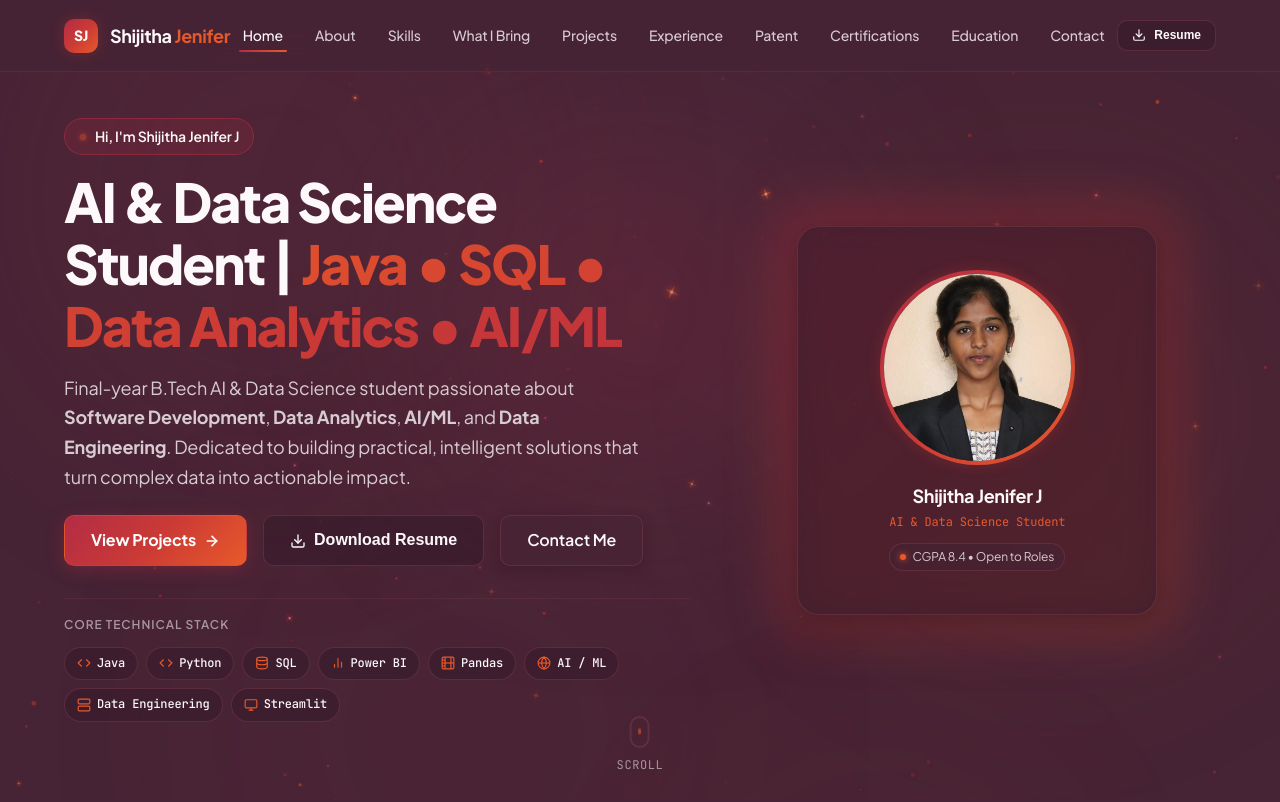
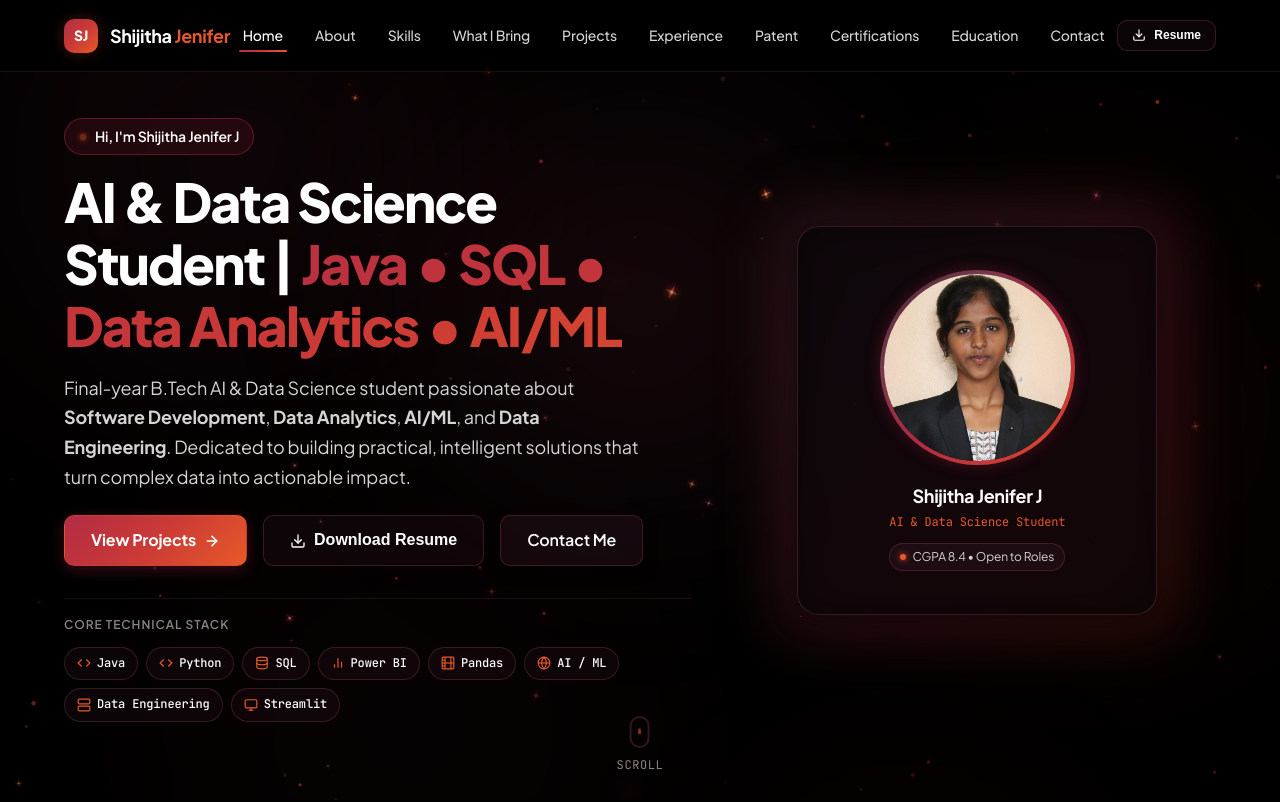
Before and after one commit to shijithajenifer/PortFolio, a plain HTML site: page index.html in a window 1280 px wide. Shown: the top 802 px of the page. Drawn offline with Linux system fonts and the light colour scheme; animation ran at ten frames a second.

Commit message:
Update visual color theme to deep black with burgundy, crimson, and orange accents

```diff
--- a/styles/components.css
+++ b/styles/components.css
@@ -1,10 +1,10 @@
 /* ==========================================================================
    COMPONENTS.CSS - UI COMPONENTS, CARDS, BUTTONS, BADGES, MODALS
-   Shijitha Jenifer J - Personal Portfolio (Deep Plum + Crimson/Orange Theme)
+   Shijitha Jenifer J - Personal Portfolio (Black + Burgundy/Crimson/Orange)
    ========================================================================== */
 
 /* --------------------------------------------------------------------------
-   0. GLOBAL AMBIENT BACKGROUND & GLOW ORB SYSTEM
+   0. GLOBAL AMBIENT BACKGROUND & GLOW ORB SYSTEM (10-15% Subtle Glows)
    -------------------------------------------------------------------------- */
 .bg-ambient-layer {
   position: fixed;
@@ -12,7 +12,7 @@
   pointer-events: none;
   z-index: 0;
   overflow: hidden;
-  background-color: var(--bg-primary);
+  background-color: #000000;
 }
 
 .bg-ambient-canvas {
@@ -28,50 +28,51 @@
 .bg-glow-orb {
   position: absolute;
   border-radius: 50%;
-  filter: blur(85px);
+  filter: blur(95px);
   pointer-events: none;
   will-change: transform, opacity;
   z-index: 0;
+  opacity: 0.18;
 }
 
 .bg-glow-orb-1 {
-  top: -120px;
-  left: -100px;
-  width: 680px;
-  height: 680px;
-  background: radial-gradient(circle, rgba(116, 55, 73, 0.45) 0%, rgba(178, 44, 69, 0.2) 45%, transparent 70%);
+  top: -140px;
+  left: -120px;
+  width: 650px;
+  height: 650px;
+  background: radial-gradient(circle, rgba(116, 55, 73, 0.35) 0%, rgba(178, 44, 69, 0.15) 45%, transparent 70%);
   animation: orbFloat1 24s ease-in-out infinite;
 }
 
 .bg-glow-orb-2 {
-  top: 12%;
-  right: -90px;
+  top: 14%;
+  right: -100px;
+  width: 540px;
+  height: 540px;
+  background: radial-gradient(circle, rgba(178, 44, 69, 0.28) 0%, rgba(203, 58, 53, 0.16) 40%, rgba(232, 89, 42, 0.08) 60%, transparent 75%);
+  animation: orbFloat2 20s ease-in-out infinite;
+}
+
+.bg-glow-orb-3 {
+  top: 48%;
+  left: 6%;
+  width: 650px;
+  height: 650px;
+  background: radial-gradient(circle, rgba(116, 55, 73, 0.28) 0%, rgba(203, 58, 53, 0.12) 50%, transparent 75%);
+  animation: orbFloat3 28s ease-in-out infinite;
+}
+
+.bg-glow-orb-4 {
+  top: 78%;
+  right: 5%;
   width: 580px;
   height: 580px;
-  background: radial-gradient(circle, rgba(178, 44, 69, 0.38) 0%, rgba(203, 58, 53, 0.22) 40%, rgba(232, 89, 42, 0.09) 60%, transparent 75%);
-  animation: orbFloat2 20s ease-in-out infinite;
-}
-
-.bg-glow-orb-3 {
-  top: 46%;
-  left: 8%;
-  width: 700px;
-  height: 700px;
-  background: radial-gradient(circle, rgba(116, 55, 73, 0.38) 0%, rgba(203, 58, 53, 0.16) 50%, transparent 75%);
-  animation: orbFloat3 28s ease-in-out infinite;
-}
-
-.bg-glow-orb-4 {
-  top: 76%;
-  right: 6%;
-  width: 620px;
-  height: 620px;
-  background: radial-gradient(circle, rgba(178, 44, 69, 0.32) 0%, rgba(232, 89, 42, 0.15) 45%, transparent 70%);
+  background: radial-gradient(circle, rgba(178, 44, 69, 0.25) 0%, rgba(232, 89, 42, 0.1) 45%, transparent 70%);
   animation: orbFloat1 22s ease-in-out infinite reverse;
 }
 
 /* --------------------------------------------------------------------------
-   1. NAVIGATION BAR (Deep Plum with Crimson & Orange Accents)
+   1. NAVIGATION BAR (Deep Black with Crimson & Orange Accents)
    -------------------------------------------------------------------------- */
 .navbar {
   position: fixed;
@@ -81,18 +82,18 @@
   height: var(--header-height);
   z-index: 1000;
   transition: background-color var(--transition-normal), backdrop-filter var(--transition-normal), border-color var(--transition-normal);
-  background: rgba(70, 36, 53, 0.82);
+  background: rgba(0, 0, 0, 0.85);
   backdrop-filter: blur(16px);
   -webkit-backdrop-filter: blur(16px);
   border-bottom: 1px solid var(--border-subtle);
 }
 
 .navbar.scrolled {
-  background: rgba(58, 29, 44, 0.95);
+  background: rgba(0, 0, 0, 0.95);
   backdrop-filter: blur(18px);
   -webkit-backdrop-filter: blur(18px);
   border-bottom: 1px solid var(--border-medium);
-  box-shadow: 0 4px 24px rgba(35, 15, 25, 0.6);
+  box-shadow: 0 4px 24px rgba(0, 0, 0, 0.8);
 }
 
 .nav-container {
@@ -157,7 +158,7 @@
   left: 0;
   width: 0%;
   height: 2px;
-  background: linear-gradient(90deg, #B22C45, #E8592A);
+  background: linear-gradient(90deg, #B22C45, #CB3A35, #E8592A);
   border-radius: var(--radius-full);
   transition: width var(--transition-normal);
 }
@@ -215,14 +216,14 @@
   background: linear-gradient(135deg, #B22C45 0%, #CB3A35 50%, #E8592A 100%);
   color: #FFFFFF;
   font-weight: 700;
-  box-shadow: 0 4px 16px rgba(178, 44, 69, 0.35);
-  border: 1px solid rgba(232, 89, 42, 0.3);
+  box-shadow: 0 4px 16px rgba(178, 44, 69, 0.3);
+  border: 1px solid rgba(232, 89, 42, 0.25);
 }
 
 .btn-primary:hover {
-  background: linear-gradient(135deg, #CB3A35 0%, #E8592A 100%);
+  filter: brightness(1.08);
   transform: translateY(-2px);
-  box-shadow: 0 6px 24px rgba(232, 89, 42, 0.45);
+  box-shadow: 0 6px 22px rgba(232, 89, 42, 0.4);
   color: #FFFFFF;
 }
 
@@ -231,7 +232,7 @@
   border: 1px solid var(--border-medium);
   color: var(--text-primary);
   font-weight: 600;
-  box-shadow: 0 4px 14px rgba(35, 15, 25, 0.3);
+  box-shadow: 0 4px 14px rgba(0, 0, 0, 0.5);
 }
 
 .btn-accent:hover {
@@ -239,7 +240,7 @@
   border-color: var(--accent-crimson);
   color: var(--accent-orange);
   transform: translateY(-2px);
-  box-shadow: 0 6px 20px rgba(178, 44, 69, 0.25);
+  box-shadow: 0 6px 20px rgba(178, 44, 69, 0.22);
 }
 
 .btn-secondary {
@@ -313,10 +314,10 @@
   top: 20%;
   left: 50%;
   transform: translate(-50%, -20%);
-  width: 700px;
-  height: 500px;
-  background: radial-gradient(circle, rgba(178, 44, 69, 0.24) 0%, rgba(116, 55, 73, 0.15) 45%, transparent 70%);
-  filter: blur(75px);
+  width: 680px;
+  height: 480px;
+  background: radial-gradient(circle, rgba(178, 44, 69, 0.16) 0%, rgba(116, 55, 73, 0.08) 45%, transparent 70%);
+  filter: blur(85px);
   pointer-events: none;
   z-index: 1;
 }
@@ -363,7 +364,7 @@
 }
 
 .hero-title-gradient {
-  background: linear-gradient(135deg, #E8592A 0%, #CB3A35 45%, #B22C45 100%);
+  background: linear-gradient(90deg, #B22C45 0%, #CB3A35 50%, #E8592A 100%);
   background-size: 200% auto;
   -webkit-background-clip: text;
   -webkit-text-fill-color: transparent;
@@ -438,7 +439,7 @@
   color: var(--accent-orange);
 }
 
-/* Hero Profile Frame */
+/* Hero Profile Frame - Soft burgundy glow & warm orange highlights */
 .hero-visual {
   display: flex;
   justify-content: center;
@@ -459,10 +460,10 @@
 
 .profile-frame-glow {
   position: absolute;
-  inset: -12px;
-  background: linear-gradient(135deg, rgba(178, 44, 69, 0.45), rgba(203, 58, 53, 0.3), rgba(232, 89, 42, 0.25));
+  inset: -14px;
+  background: linear-gradient(135deg, rgba(70, 36, 53, 0.45) 0%, rgba(116, 55, 73, 0.35) 30%, rgba(178, 44, 69, 0.28) 65%, rgba(232, 89, 42, 0.18) 100%);
   border-radius: var(--radius-xl);
-  filter: blur(24px);
+  filter: blur(28px);
   z-index: 1;
   animation: glowPulse 4s infinite ease-in-out;
 }
@@ -472,7 +473,7 @@
   z-index: 2;
   width: 100%;
   height: 100%;
-  background: var(--bg-card);
+  background: rgba(8, 4, 7, 0.85);
   backdrop-filter: blur(16px);
   -webkit-backdrop-filter: blur(16px);
   border: 1px solid var(--border-medium);
@@ -492,8 +493,8 @@
   height: 195px;
   border-radius: 50%;
   padding: 4px;
-  background: linear-gradient(135deg, #B22C45 0%, #CB3A35 50%, #E8592A 100%);
-  box-shadow: var(--accent-glow-sm);
+  background: linear-gradient(135deg, #462435 0%, #743749 25%, #B22C45 55%, #CB3A35 80%, #E8592A 100%);
+  box-shadow: 0 0 16px rgba(178, 44, 69, 0.3);
   margin-bottom: var(--space-4);
 }
 
@@ -502,7 +503,7 @@
   height: 100%;
   border-radius: 50%;
   overflow: hidden;
-  background: var(--bg-secondary);
+  background: #000000;
   display: flex;
   align-items: center;
   justify-content: center;
--- a/styles/main.css
+++ b/styles/main.css
@@ -5,34 +5,36 @@
 
 :root {
   /* ==========================================================================
-     COLOR PALETTE - DEEP PLUM & SPARKLING BURGUNDY THEME
-     #462435 - Deep Plum (Primary Background)
-     #743749 - Muted Burgundy (Atmospheric Orbs, Card Outlines & Depth)
-     #B22C45 - Rich Crimson (Primary Glows, Key Accents & Sparkles)
-     #CB3A35 - Warm Red (Sparkle Highlights & Hover States)
-     #E8592A - Vibrant Orange (Twinkling Stars & Focal Sparkle Points)
+     COLOR PALETTE - MODERN BLACK + BURGUNDY, CRIMSON & ORANGE ACCENTS
+     #000000 - Primary Background Black
+     #462435 - Deep Plum
+     #743749 - Muted Burgundy
+     #B22C45 - Rich Crimson
+     #CB3A35 - Warm Red
+     #E8592A - Vibrant Orange
      ========================================================================== */
-  --bg-primary: #462435;
-  --bg-secondary: #3a1d2c;
-  --bg-card: rgba(58, 29, 44, 0.75);
-  --bg-card-hover: rgba(78, 38, 58, 0.88);
-  --bg-card-solid: #3a1d2c;
-  --bg-surface: rgba(70, 36, 53, 0.65);
-  --bg-surface-active: rgba(178, 44, 69, 0.18);
+  --bg-primary: #000000;
+  --bg-secondary: #080306;
+  --bg-card: rgba(70, 36, 53, 0.16);
+  --bg-card-hover: rgba(116, 55, 73, 0.28);
+  --bg-card-solid: #0d0509;
+  --bg-surface: rgba(70, 36, 53, 0.24);
+  --bg-surface-active: rgba(178, 44, 69, 0.2);
 
   /* Contrast / Elevated Dark Sections */
-  --bg-dark-section: #341926;
-  --bg-dark-card: rgba(54, 26, 40, 0.82);
-  --bg-dark-surface: rgba(116, 55, 73, 0.22);
+  --bg-dark-section: #050204;
+  --bg-dark-card: rgba(70, 36, 53, 0.22);
+  --bg-dark-surface: rgba(116, 55, 73, 0.18);
 
-  /* Borders & Dividers */
-  --border-subtle: rgba(116, 55, 73, 0.35);
-  --border-medium: rgba(116, 55, 73, 0.58);
-  --border-dark: #582836;
-  --border-accent: rgba(178, 44, 69, 0.55);
+  /* Borders & Dividers - Subtle low-opacity burgundy/crimson/warm red */
+  --border-subtle: rgba(116, 55, 73, 0.24);
+  --border-medium: rgba(116, 55, 73, 0.42);
+  --border-dark: rgba(70, 36, 53, 0.5);
+  --border-accent: rgba(178, 44, 69, 0.45);
   --border-accent-strong: #B22C45;
 
-  /* Specific Named Colors */
+  /* Named Palette Colors */
+  --color-black: #000000;
   --color-plum: #462435;
   --color-burgundy: #743749;
   --color-crimson: #B22C45;
@@ -40,37 +42,37 @@
   --color-orange: #E8592A;
 
   /* Primary Accent & Glows */
-  --accent-gold: #B22C45; /* Rich Crimson as primary accent */
-  --accent-gold-hover: #CB3A35; /* Warm Red on hover */
-  --accent-gold-dim: rgba(178, 44, 69, 0.18);
+  --accent-gold: #B22C45; /* Crimson */
+  --accent-gold-hover: #CB3A35; /* Warm Red */
+  --accent-gold-dim: rgba(178, 44, 69, 0.14);
   --accent-crimson: #B22C45;
-  --accent-crimson-dim: rgba(178, 44, 69, 0.18);
+  --accent-crimson-dim: rgba(178, 44, 69, 0.14);
   --accent-warm-red: #CB3A35;
-  --accent-warm-red-dim: rgba(203, 58, 53, 0.18);
+  --accent-warm-red-dim: rgba(203, 58, 53, 0.14);
   --accent-orange: #E8592A;
-  --accent-orange-dim: rgba(232, 89, 42, 0.18);
+  --accent-orange-dim: rgba(232, 89, 42, 0.14);
 
-  --accent-glow: 0 0 28px rgba(178, 44, 69, 0.35);
-  --accent-glow-sm: 0 0 14px rgba(203, 58, 53, 0.28);
-  --accent-glow-orange: 0 0 18px rgba(232, 89, 42, 0.4);
+  --accent-glow: 0 0 28px rgba(178, 44, 69, 0.3);
+  --accent-glow-sm: 0 0 14px rgba(232, 89, 42, 0.25);
+  --accent-glow-orange: 0 0 20px rgba(232, 89, 42, 0.35);
   --accent-gradient: linear-gradient(135deg, #B22C45 0%, #CB3A35 50%, #E8592A 100%);
-  --accent-gradient-text: linear-gradient(135deg, #E8592A 0%, #CB3A35 45%, #B22C45 100%);
-  --accent-gradient-subtle: linear-gradient(135deg, rgba(116, 55, 73, 0.4) 0%, rgba(178, 44, 69, 0.25) 50%, rgba(232, 89, 42, 0.15) 100%);
+  --accent-gradient-text: linear-gradient(90deg, #B22C45 0%, #CB3A35 50%, #E8592A 100%);
+  --accent-gradient-subtle: linear-gradient(135deg, rgba(70, 36, 53, 0.3) 0%, rgba(178, 44, 69, 0.18) 50%, rgba(232, 89, 42, 0.1) 100%);
 
   /* Backward-compatible variable aliases */
   --accent-terracotta: #CB3A35;
-  --accent-terracotta-dim: rgba(203, 58, 53, 0.18);
+  --accent-terracotta-dim: rgba(203, 58, 53, 0.14);
   --accent-green: #743749;
-  --accent-green-dim: rgba(116, 55, 73, 0.18);
-  --accent-sand: #D8CCD1;
-  --accent-sand-dim: rgba(178, 44, 69, 0.12);
+  --accent-green-dim: rgba(116, 55, 73, 0.14);
+  --accent-sand: #D4D4D4;
+  --accent-sand-dim: rgba(178, 44, 69, 0.1);
 
-  /* Typography Colors - Pristine Contrast against Plum */
-  --text-primary: #FDF9FA;
-  --text-secondary: #D8CCD1;
-  --text-muted: #A8959E;
-  --text-inverse: #FDF9FA;
-  --text-dark: #462435;
+  /* Typography Colors */
+  --text-primary: #FFFFFF;
+  --text-secondary: #D4D4D4;
+  --text-muted: #8E8287;
+  --text-inverse: #FFFFFF;
+  --text-dark: #000000;
 
   /* Typography Fonts */
   --font-sans: 'Plus Jakarta Sans', -apple-system, BlinkMacSystemFont, 'Segoe UI', Roboto, Helvetica, Arial, sans-serif;
@@ -114,11 +116,11 @@
   --radius-xl: 22px;
   --radius-full: 9999px;
 
-  /* Shadows - Refined Deep Plum & Crimson Elevation */
-  --shadow-sm: 0 2px 8px rgba(35, 15, 25, 0.45);
-  --shadow-md: 0 6px 20px rgba(35, 15, 25, 0.55);
-  --shadow-lg: 0 14px 38px rgba(25, 10, 18, 0.65);
-  --shadow-card: 0 4px 24px rgba(35, 15, 25, 0.45);
+  /* Shadows - Subtle dark elevation with delicate crimson aura */
+  --shadow-sm: 0 2px 8px rgba(0, 0, 0, 0.6);
+  --shadow-md: 0 6px 20px rgba(0, 0, 0, 0.75);
+  --shadow-lg: 0 14px 40px rgba(0, 0, 0, 0.9);
+  --shadow-card: 0 4px 24px rgba(0, 0, 0, 0.6);
 
   /* Transitions */
   --transition-fast: 150ms cubic-bezier(0.16, 1, 0.3, 1);
@@ -156,7 +158,7 @@ body {
 
 /* Selection */
 ::selection {
-  background-color: rgba(178, 44, 69, 0.4);
+  background-color: rgba(178, 44, 69, 0.35);
   color: #FFFFFF;
 }
 
@@ -166,11 +168,11 @@ body {
 }
 
 ::-webkit-scrollbar-track {
-  background: var(--bg-primary);
+  background: #000000;
 }
 
 ::-webkit-scrollbar-thumb {
-  background: #743749;
+  background: #462435;
   border-radius: 4px;
 }
 
```
Also changed, not shown: index.html (+1 -1 lines).
